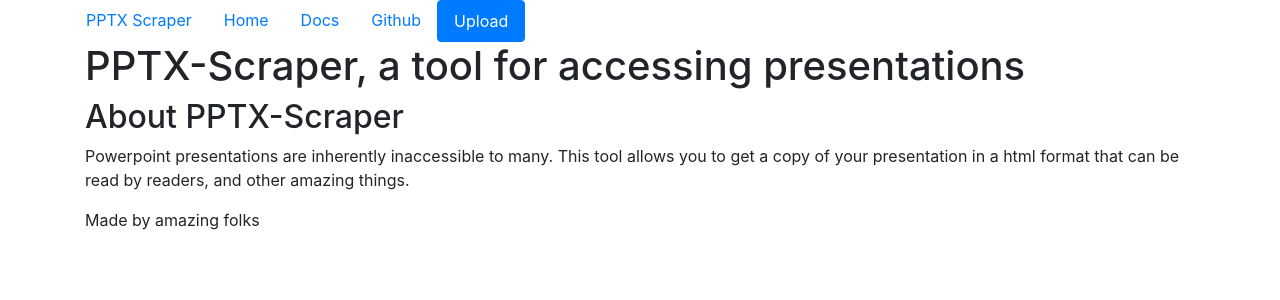
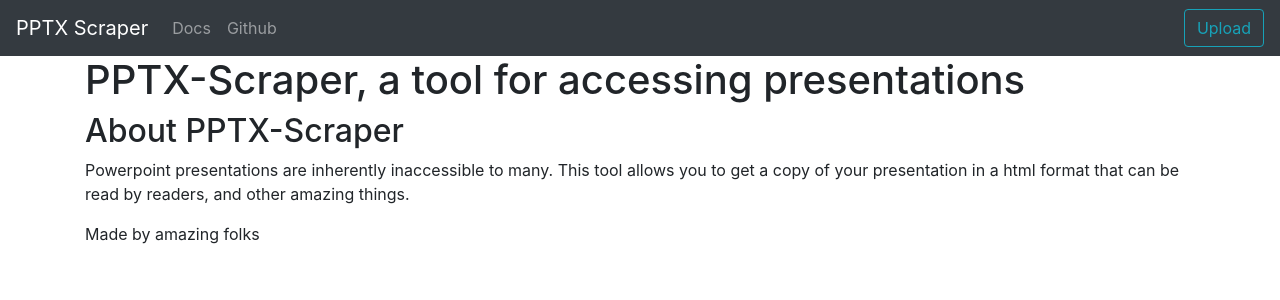
Before and after one commit to MalcolmJarrett/XSLT-Software, a Flask app: page / in a window 1280 px wide. Shown: the top 300 px of the page. Run offline with Flask 2, Linux system fonts and the light colour scheme; some libraries are stand-ins or nearby versions.

Commit message:
initial cleaning of styles

```diff
--- a/app/static/main.css
+++ b/app/static/main.css
@@ -13,3 +13,27 @@
     margin-bottom: 1em;
     border: 1px solid #cdcecf;
 }
+
+.slide-item h5 {
+    border-bottom: 1px solid #cdcecf;
+    padding-bottom: 4px;
+}
+table {
+    width: 100%;
+    border: 1px solid black;
+    border-collapse: collapse;
+}
+th,
+td {
+    border: 1px solid black;
+    border-collapse: collapse;
+    padding: 5pt;
+}
+
+span.bold {
+    font-weight: bold;
+
+}
+span.italic {
+    font-style: italic;
+}
--- a/app/templates/layout/base.html
+++ b/app/templates/layout/base.html
@@ -16,5 +16,9 @@
         {% block content %}
         {% endblock %}
         </section>
+
+        <script src="https://code.jquery.com/jquery-3.5.1.slim.min.js" integrity="sha384-DfXdz2htPH0lsSSs5nCTpuj/zy4C+OGpamoFVy38MVBnE+IbbVYUew+OrCXaRkfj" crossorigin="anonymous"></script>
+<script src="https://cdn.jsdelivr.net/npm/popper.js@1.16.0/dist/umd/popper.min.js" integrity="sha384-Q6E9RHvbIyZFJoft+2mJbHaEWldlvI9IOYy5n3zV9zzTtmI3UksdQRVvoxMfooAo" crossorigin="anonymous"></script>
+<script src="https://stackpath.bootstrapcdn.com/bootstrap/4.5.0/js/bootstrap.min.js" integrity="sha384-OgVRvuATP1z7JjHLkuOU7Xw704+h835Lr+6QL9UvYjZE3Ipu6Tp75j7Bh/kR0JKI" crossorigin="anonymous"></script>
     </body>
 </html>
--- a/app/templates/layout/navigation.html
+++ b/app/templates/layout/navigation.html
@@ -1,17 +1,12 @@
-<header role="banner">
-    <div class="container">
-        <div class="row">
-            <a href="/" class="nav-link">PPTX Scraper</a>
-            <nav role="navigation" class="nav-primary" aria-label="Powerpoint Scraper Options">
-                <div class="main-menu-navigation-container">
-                    <ul class="nav">
-                        <li class="nav-item"><a href="/" class="nav-link">Home</a></li>
-                        <li class="nav-item"><a href="/" class="nav-link">Docs</a></li>
-                        <li class="nav-item"><a href="" class="nav-link">Github</a></li>
-                        <a href="/upload" class="btn btn-primary btn-small nav-item nav-link">Upload</a>
-                    </ul>
-                </div>
-            </nav>
-        </div>
+<nav role="navigation" class="navbar navbar-expand-lg navbar-dark bg-dark" aria-label="Powerpoint Scraper Options">
+    <a href="/" class="navbar-brand">PPTX Scraper</a>
+    <button class="navbar-toggler" type="button" data-toggle="collapse" data-target="primaryNav" aria-controls="navbarColor01" aria-expanded="false" aria-label="Toggle navigation">
+    </button>
+    <div class="collapse navbar-collapse" id="primaryNav">
+        <ul class="navbar-nav mr-auto">
+            <li class="nav-item"><a href="https://github.com/Effortmark/XSLT-Software/blob/master/README.md" class="nav-link" target="_blank">Docs</a></li>
+            <li class="nav-item"><a href="https://github.com/Effortmark/XSLT-Software" class="nav-link" target="_blank">Github</a></li>
+        </ul>
+        <a href="/upload" class="btn btn-outline-info">Upload</a>
     </div>
-</header>
+</nav>
```
